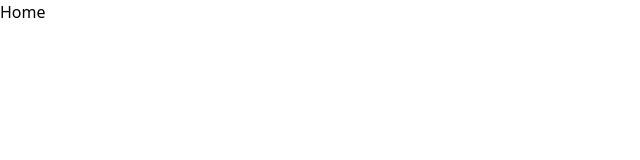
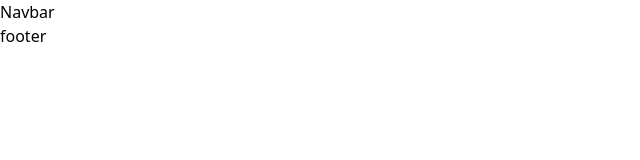
Before and after one commit to iamnmt/toko-ecommerce, a Next.js app: page / in a window 1280 px wide. Shown: the top 160 px of the page, without its empty margins (0-640 px from the left). Built offline with nearby package versions, Linux system fonts and the light colour scheme.

Commit message:
add basic layout for all pages

```diff
--- /dev/null
+++ b/src/components/footer.tsx
@@ -0,0 +1,5 @@
+function Footer() {
+  return <p>footer</p>
+}
+
+export default Footer
--- /dev/null
+++ b/src/components/layout.tsx
@@ -0,0 +1,12 @@
+import Navbar from './navbar'
+import Footer from './footer'
+
+export default function Layout({ children }: any) {
+  return (
+    <>
+      <Navbar />
+      <main>{children}</main>
+      <Footer />
+    </>
+  )
+}
--- /dev/null
+++ b/src/components/navbar.tsx
@@ -0,0 +1,5 @@
+function Navbar() {
+  return <p>Navbar</p>
+}
+
+export default Navbar
--- a/src/pages/_app.tsx
+++ b/src/pages/_app.tsx
@@ -1,8 +1,13 @@
 import '../styles/globals.css'
 import type { AppProps } from 'next/app'
+import Layout from '../components/layout'
 
 function MyApp({ Component, pageProps }: AppProps) {
-  return <Component {...pageProps} />
+  return (
+    <Layout>
+      <Component {...pageProps} />
+    </Layout>
+  )
 }
 
 export default MyApp
--- a/src/pages/index.tsx
+++ b/src/pages/index.tsx
@@ -1,7 +1,15 @@
 import type { NextPage } from 'next'
+import Head from 'next/head'
 
 const Home: NextPage = () => {
-  return <div>Home</div>
+  return (
+    <div>
+      <Head>
+        <title>Toko | Book Store Online</title>
+        <link rel="icon" href="/favicon.ico" />
+      </Head>
+    </div>
+  )
 }
 
 export default Home
```
